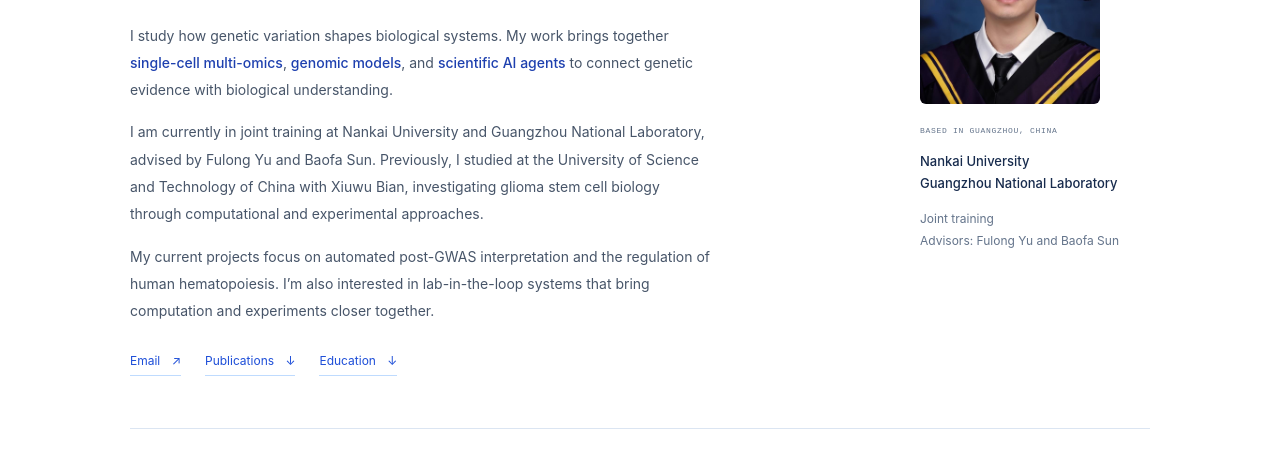
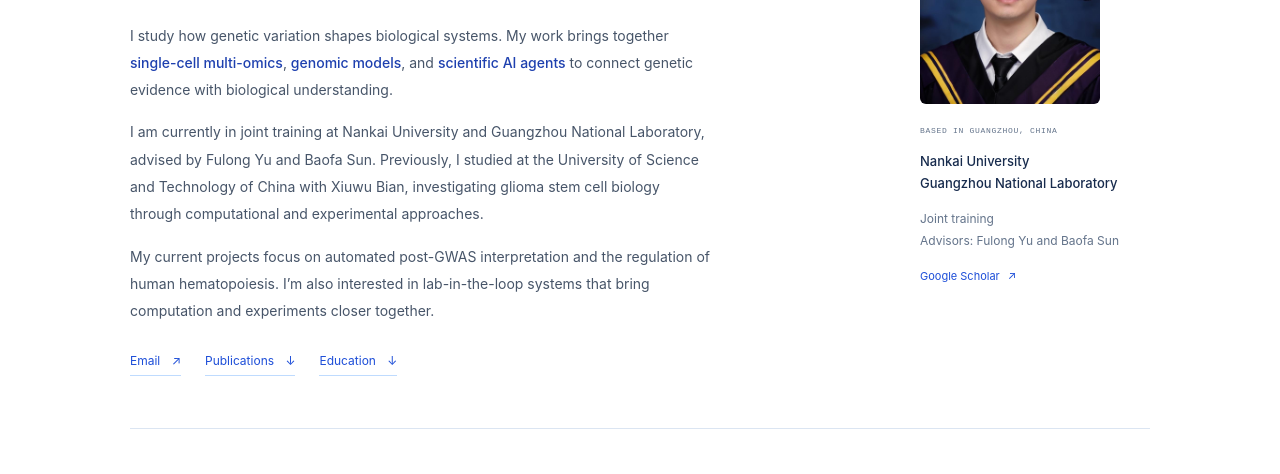
Before and after one commit to qlb998123/qlb998123.github.io, a plain HTML site: page index.html in a window 1280 px wide. Shown: the part 300-774 px from the top of the page. Drawn offline with Linux system fonts and the light colour scheme.

Commit message:
Add Google Scholar link to profile sidebar

```diff
--- a/index.html
+++ b/index.html
@@ -17,12 +17,11 @@
 <p class="intro">I am currently in joint training at Nankai University and Guangzhou National Laboratory, advised by Fulong Yu and Baofa Sun. Previously, I studied at the University of Science and Technology of China with Xiuwu Bian, investigating glioma stem cell biology through computational and experimental approaches.</p>
 <p class="intro">My current projects focus on automated post-GWAS interpretation and the regulation of human hematopoiesis. I’m also interested in lab-in-the-loop systems that bring computation and experiments closer together.</p>
 <div class="profile-links"><a href="mailto:qiao_libo@gzlab.ac.cn">Email <span>↗</span></a><a href="#publications">Publications <span>↓</span></a><a href="#journey">Education <span>↓</span></a></div></div>
-<aside class="profile-aside" aria-label="Affiliation and research interests"><img class="profile-photo" src="assets/libo-qiao.jpg" alt="Libo Qiao in graduation attire" width="180" height="240" style="max-width:100%;height:auto"><div class="profile-location">BASED IN GUANGZHOU, CHINA</div><h2>Nankai University<br>Guangzhou National Laboratory</h2><p>Joint training<br>Advisors: Fulong Yu and Baofa Sun</p></aside>
+<aside class="profile-aside" aria-label="Affiliation and research interests"><img class="profile-photo" src="assets/libo-qiao.jpg" alt="Libo Qiao in graduation attire" width="180" height="240" style="max-width:100%;height:auto"><div class="profile-location">BASED IN GUANGZHOU, CHINA</div><h2>Nankai University<br>Guangzhou National Laboratory</h2><p>Joint training<br>Advisors: Fulong Yu and Baofa Sun</p><a href="https://scholar.google.com/citations?user=CFSSQHcAAAAJ&amp;hl=en" target="_blank" rel="noopener noreferrer" style="display:inline-flex;align-items:center;gap:8px;margin-top:16px;grid-column:2">Google Scholar <span aria-hidden="true">↗</span></a></aside>
 </section>
 <section id="publications" class="section publications"><div class="section-heading"><div><div class="eyebrow muted">01 / PUBLICATIONS</div><h2>Publications</h2></div><p>Selected work and the complete publication list.<br><span class="small">Status as of November 2026 · † Co-first authors</span></p></div><div class="filters" role="group" aria-label="Filter publications"><button class="active" data-filter="selected" aria-pressed="true">Selected <span>3</span></button><button data-filter="all" aria-pressed="false">All <span>7</span></button><button data-filter="published" aria-pressed="false">Published <span>4</span></button><button data-filter="preprint" aria-pressed="false">Preprints <span>1</span></button><button data-filter="ongoing" aria-pressed="false">In progress <span>2</span></button></div><div id="publication-list">
 <article class="paper" data-selected="true" id="agent-paper" data-type="preprint"><span class="paper-index">01</span><div><div class="paper-meta"><span class="badge">Preprint</span><span>BIORXIV · POST-GWAS · AI AGENTS</span></div><h3>Scaling genetic discovery through automated post-GWAS interpretation.</h3><p><strong>Qiao L†</strong>, Gu S†, Yang Y†, Han Y†, Li X†, et al. <em>bioRxiv.</em> 2026.</p><a class="doi-link" href="https://doi.org/10.64898/2026.10.23.761278" target="_blank" rel="noopener noreferrer">Preprint DOI: 10.64898/2026.10.23.761278 ↗</a></div><span class="paper-year">2026</span></article>
 <article class="paper" data-selected="true" data-type="ongoing"><span class="paper-index">02</span><div><div class="paper-meta"><span class="badge">Submitted</span><span>SINGLE-CELL · AI</span></div><h3>AI-driven single-cell multi-omic modeling reveals the regulation of human hematopoiesis and pathogenic rewiring.</h3><p><strong>Qiao L†</strong>, Hu J†, et al.</p></div><span class="paper-year">—</span></article>
-
 <article class="paper" data-selected="true" data-type="published"><span class="paper-index">03</span><div><div class="paper-meta"><span class="badge green">Published</span><span>SCIENCE ADVANCES</span></div><h3>FAM50A drives breast cancer brain metastasis through interaction with C9ORF78 to enhance ʟ-asparagine production.</h3><p>Chen W†, Qin Y†, <strong>Qiao L†</strong>, et al. <em>Sci Adv.</em> 2025;11(25):eadt3075.</p><a class="doi-link" href="https://doi.org/10.1126/sciadv.adt3075" target="_blank" rel="noopener noreferrer">DOI: 10.1126/sciadv.adt3075 ↗</a></div><span class="paper-year">2025</span></article>
 <article class="paper" hidden data-type="published"><span class="paper-index">04</span><div><div class="paper-meta"><span class="badge green">Published</span><span>CELL DEATH & DIFFERENTIATION</span></div><h3>Cancer cell-derived Moesin attenuates systemic and local CD8+ T cell cytotoxicity to dampen PD-1 blockade efficacy.</h3><p>Qin Y†, Chen W†, Liu X†, <strong>Qiao L</strong>, et al. <em>Cell Death Differ.</em> Published online November 24, 2026.</p><a class="doi-link" href="https://doi.org/10.1038/s41418-026-01887-3" target="_blank" rel="noopener noreferrer">DOI: 10.1038/s41418-026-01887-3 ↗</a></div><span class="paper-year">2026</span></article>
 <article class="paper" hidden data-type="ongoing"><span class="paper-index">05</span><div><div class="paper-meta"><span class="badge">In preparation</span><span>GLIOMA STEM CELLS · Patent application filed</span></div><h3>O-GlcNAcylation stabilizes Sp1 to drive a glioma stem cell–specific transcriptional network.</h3><p>Zhang H†, <strong>Qiao L†</strong>, Wang J†, et al.</p></div><span class="paper-year">—</span></article>
```
